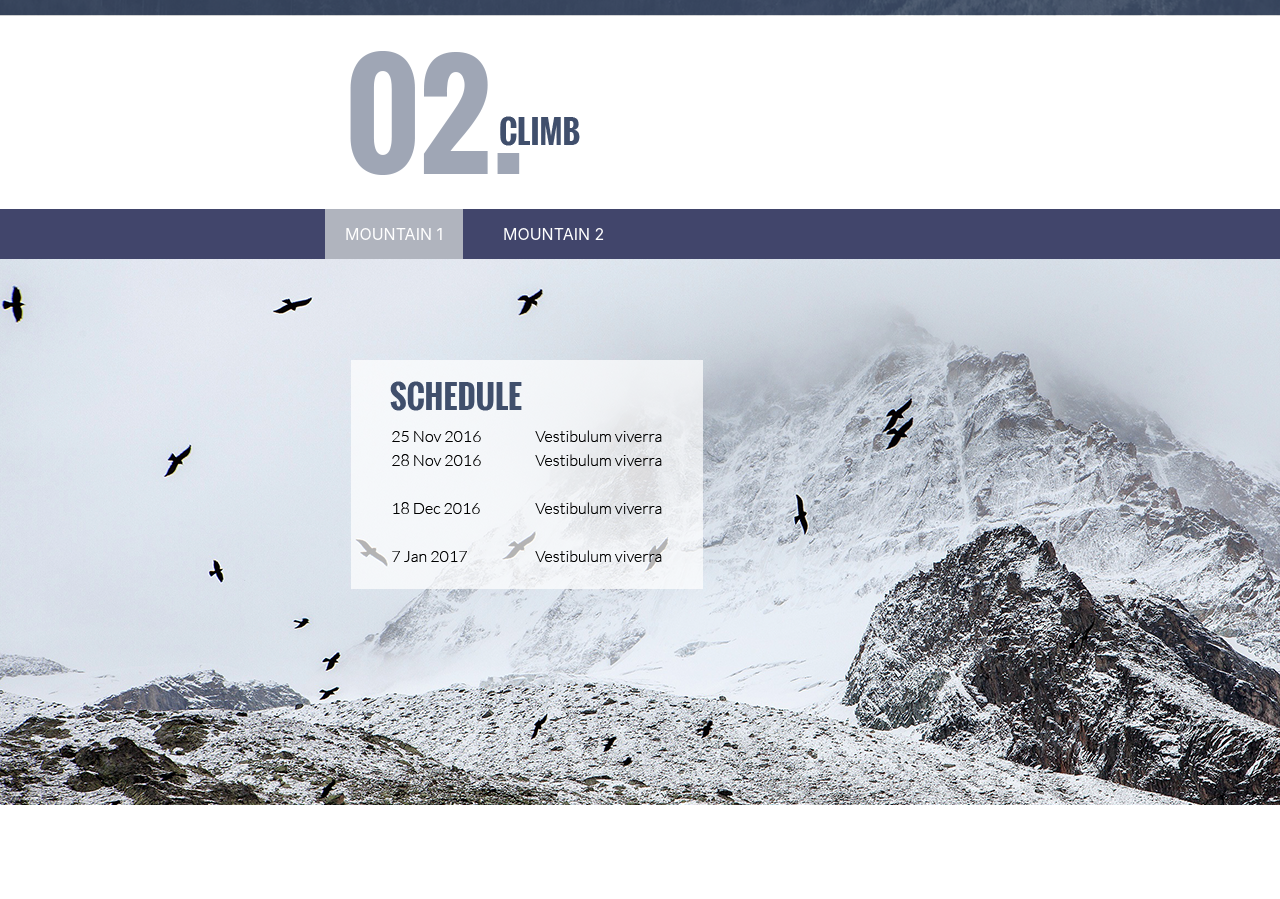
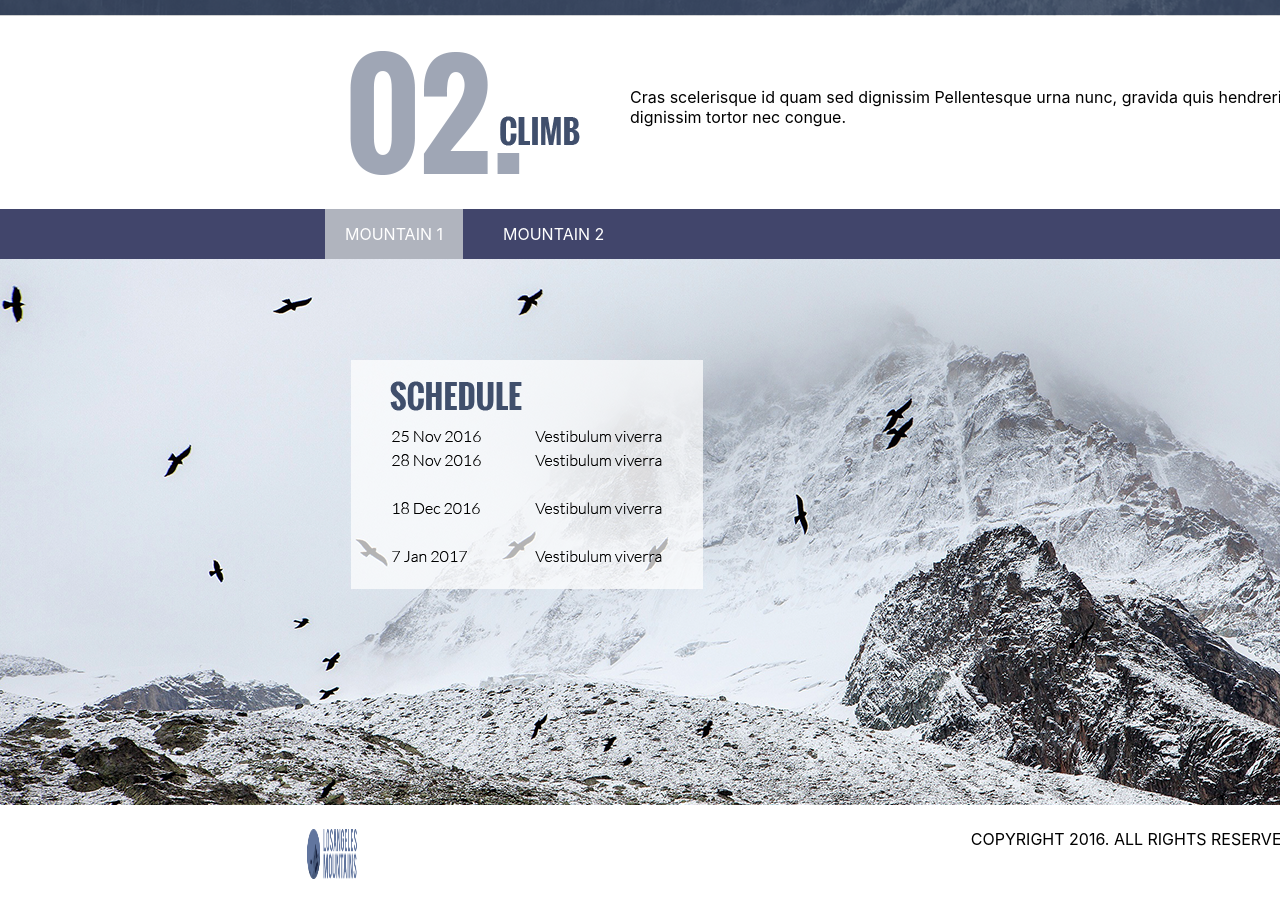
Before and after one commit to lucidsif/coalition-tech-take-home, a Next.js app: page / in a window 1280 px wide. Shown: the part 1779-2678 px from the top of the page. Before the commit the page ends 2588 px from the top, so only its background shows below. Built offline with nearby package versions, Linux system fonts and the light colour scheme.

Commit message:
Add footer section

```diff
--- a/pages/index.js
+++ b/pages/index.js
@@ -110,6 +110,11 @@ export default function Home() {
             src="/team-pre-bg-img.png"
           />
 
+          <p style={{position: 'absolute', top: '20px', left: '630px'}}>
+            Cras scelerisque id quam sed dignissim Pellentesque urna nunc, gravida quis hendrerit ac,
+            tristique ut quam. Vivamus suscipit dignissim tortor nec congue.
+          </p>
+
           <div className="tab-switcher">
             <div className={tabNoSelected === 1 ? 'tab tab-selected' : 'tab'} onClick={() => setSelectedTab(1)}>
               <span>MOUNTAIN 1</span>
@@ -124,25 +129,27 @@ export default function Home() {
             src="/bg-pic-3.png"
           />
 
+        <div style={{display: 'flex', justifyContent: 'space-around', marginTop: '20px', marginBottom: '20px'}}>
+          <img
+            id="footer-logo"
+            src="/footer-logo.png"
+            height="50"
+            width="50"
+            alt="Coalition Technologies logo"
+          />
+
+          <span>
+              COPYRIGHT 2016. ALL RIGHTS RESERVED
+          </span>
+        </div>
+
         </div>
         {/* Team section */}
 
-        <div>
-          {/* <img
-            id="footer-logo"
-            src="https://interactive-examples.mdn.mozilla.net/media/cc0-images/grapefruit-slice-332-332.jpg"
-            height="50"
-            width="50"
-            alt="Coalition Technologies logo"
-          /> */}
-          {/* <span>
-              COPYRIGHT 2016. ALL RIGHTS RESERVED
-          </span> */}
-        </div>
 
       </main>
-
-      {/* <footer>
+{/*
+      <footer>
         <a
           href="https://vercel.com?utm_source=create-next-app&utm_medium=default-template&utm_campaign=create-next-app"
           target="_blank"
```
